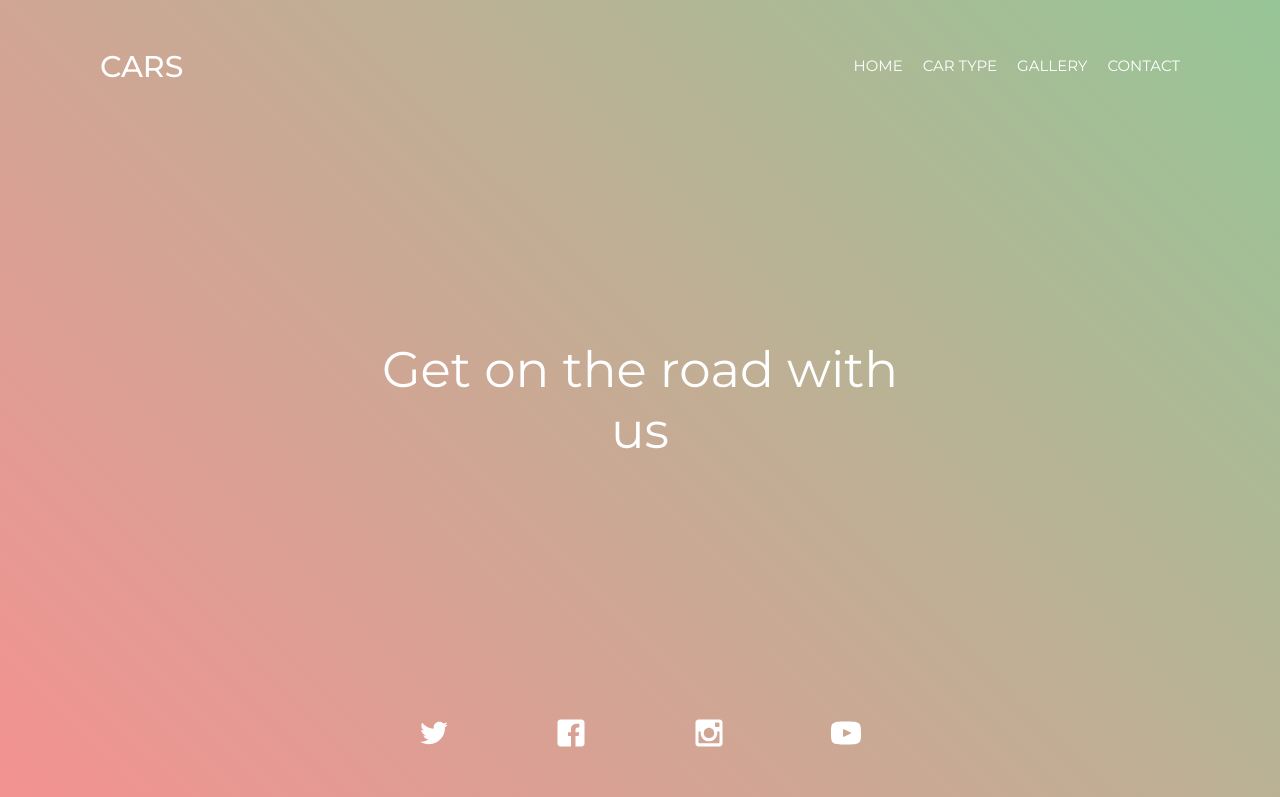
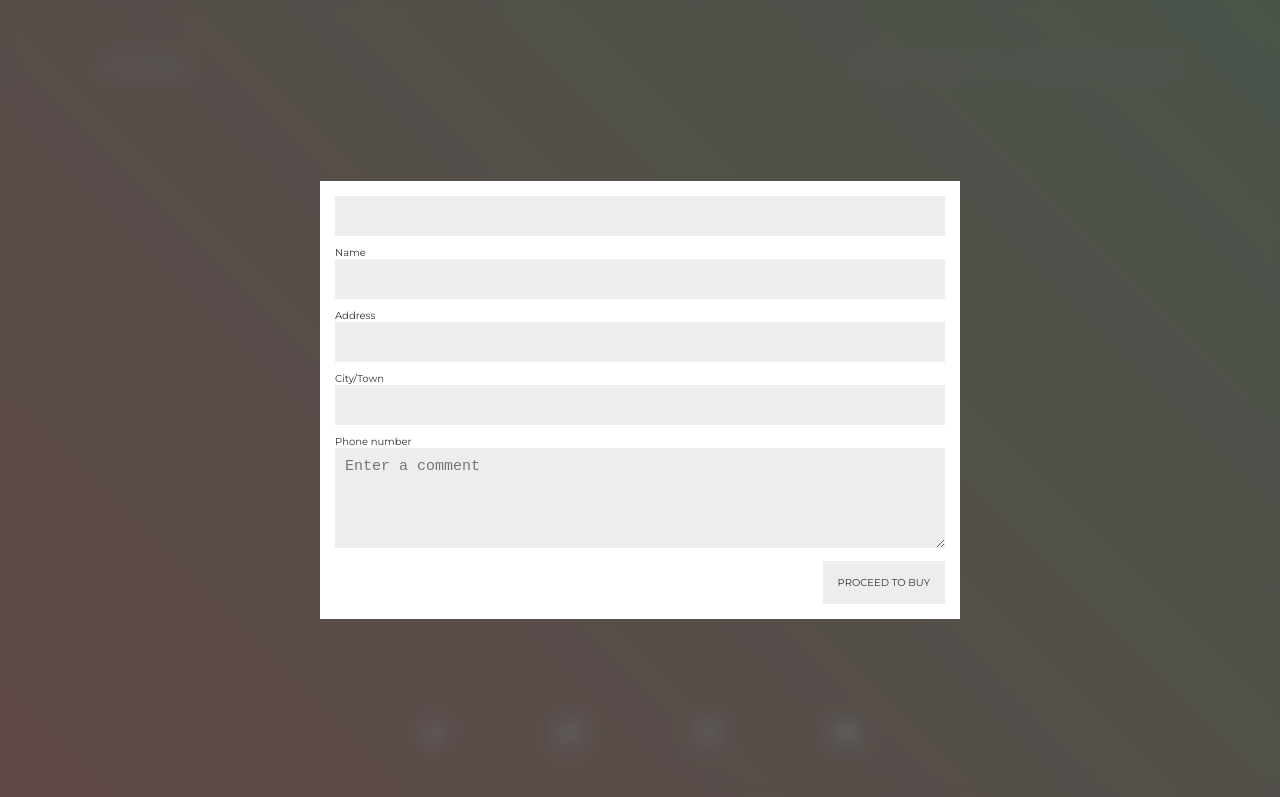
Before and after one commit to Addy-Michael/car_rental, a plain HTML site: page index.html in a window 1280 px wide. Shown: the top 797 px of the page. Drawn offline with Linux system fonts and the light colour scheme.

Commit message:
working on popup menu

```diff
--- a/css/style.css
+++ b/css/style.css
@@ -90,12 +90,17 @@ a {
   text-shadow: var(--textShadow);
 }
 
+.main {
+  background: #fff;
+}
+
 /* HEAD */
 .header .head {
   color: #fff;
   min-height: 100vh;
+  width: 100%;
   display: grid;
-  grid-template-columns: repeat(8, minmax(137.5px, 1fr));
+  grid-template-columns: repeat(8, 1fr);
   grid-template-rows: repeat(6, 1fr);
 }
 
@@ -220,7 +225,7 @@ a {
 
 .car-type .cards .card .card-page figure {
   width: 100%;
-  height: 14rem;
+  height: 100%;
   background: black;
 }
 
@@ -268,12 +273,19 @@ a {
   background: #fff;
   margin-top: 1rem;
   color: #333;
+  transition: all 0.2s;
+}
+
+.car-type .cards .card .back .detail-back .buy:hover {
+  background: #333;
+  color: #fff;
 }
 
 /* GALLERY */
 .gallery {
   margin-top: 2rem;
   text-align: center;
+  background: #fff;
 }
 
 .gallery .gallery-content {
@@ -329,7 +341,7 @@ a {
 }
 
 .gallery .gallery-content img:hover {
-  outline: 1rem solid green;
+  outline: 0.5rem solid #333;
   transform: scale(0.8);
   z-index: 2;
 }
@@ -342,3 +354,67 @@ a {
   padding: 1.5rem;
   color: #fff;
 }
+
+/* POP UP */
+#popup {
+  position: fixed;
+  top: 50%;
+  left: 50%;
+  transform: translate(-50%, -50%);
+  width: 100vw;
+  height: 100vh;
+  background-color: rgba(51, 51, 51, 0.774);
+  backdrop-filter: blur(10px);
+}
+
+#popup .checkout {
+  background: #fff;
+  min-height: 50vh;
+  width: 50vw;
+  padding: 1.5rem;
+  position: absolute;
+  top: 50%;
+  left: 50%;
+  transform: translate(-50%, -50%);
+  color: #333;
+}
+
+#popup .checkout [class$="-input"] {
+  padding: 1rem;
+  width: 100%;
+  height: 4rem;
+  margin-bottom: 1rem;
+  font-size: 1.5rem;
+  border: none;
+  background: #ededed;
+  transition: all 0.2s;
+  color: #333;
+}
+
+#popup .checkout [class$="-input"]:focus {
+  outline: none;
+  border-bottom: 1px solid #333;
+}
+
+#popup .checkout .comment-input {
+  height: 10rem;
+}
+
+#popup .checkout .comment-input:focus {
+  border: 1px solid #333;
+}
+
+#popup .checkout .process {
+  text-align: end;
+}
+
+#popup .checkout .process .proceed {
+  padding: 1.5rem;
+  background: #ededed;
+  color: #333;
+}
+
+#popup .checkout .process .proceed:hover {
+  color: #fff;
+  background: #333;
+}
--- a/index.html
+++ b/index.html
@@ -108,5 +108,35 @@
             &copy;2021, created by Addy Michael, all rights reserved
         </div>
     </footer>
+
+    <section id="popup">
+        <div class="container">
+            <div class="checkout">
+                <!-- <h2 class="l-heading animate">Thank you for purchasing us</h2> -->
+                <div class="input name">
+                    <input type="text" class="name-input">
+                    <p class="info">Name</p>
+                </div>
+                <div class="input address">
+                    <input type="text" class="address-input">
+                    <p class="info">Address</p>
+                </div>
+                <div class="input location">
+                    <input type="text" class="location-input">
+                    <p class="info">City/Town</p>
+                </div>
+                <div class="input phone">
+                    <input type="tel" class="phone-input">
+                    <p class="info">Phone number</p>
+                </div>
+                <div class="input message">
+                    <textarea class="comment-input" placeholder="Enter a comment"></textarea>
+                </div>
+                <div class="process">
+                    <a href="#" class="btn proceed">Proceed to buy</a>
+                </div>
+            </div>
+        </div>
+    </section>
 </body>
 </html>
```
